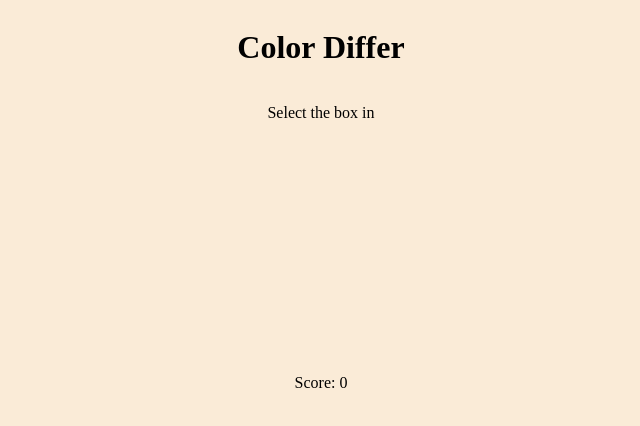
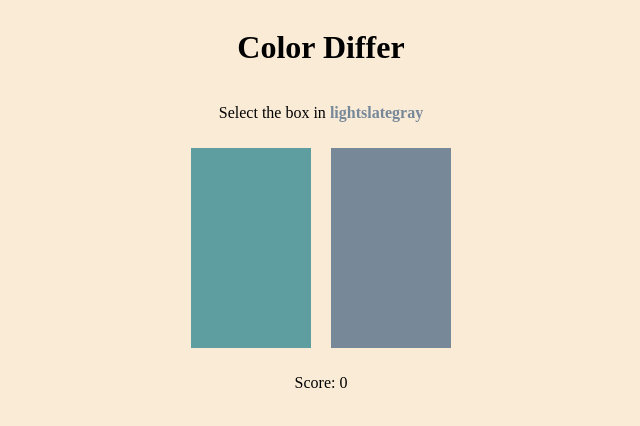
Before and after one commit to gunaykrgl/colorDiffer, a React (Vite) app: page / in a window 1280 px wide. Shown: the top 426 px of the page, without its empty margins (319-959 px from the left). Built offline with nearby package versions, Linux system fonts and the light colour scheme.

Commit message:
Modified handleClick function

```diff
--- a/src/App.jsx
+++ b/src/App.jsx
@@ -7,12 +7,12 @@ function App() {
   const [randomColorPair, setRandomColorPair] = useState([])
   const [correctAnswer, setCorrectAnswer] = useState()
   const [score, setScore] = useState(0)
+
   function handleClick(event) {
-    if (event.target.id == correctAnswer){
+    if (event.target.style.backgroundColor == correctAnswer){
       setRandomColorPair(getRandomPair(colorPairs))
       setScore(score => score + 1)
     }
-
   }
 
   useEffect(()=>{
@@ -28,19 +28,24 @@ function App() {
   //! EDIT NEEDED: For initialization
   useEffect(()=>{
     setRandomColorPair(getRandomPair(colorPairs))
-    setCorrectAnswer(["color1", "color2"][Math.floor(Math.random()* 2)])
-    console.log(correctAnswer)
+    setCorrectAnswer(randomColorPair[Math.random() > 0.5 ? 0 : 1])
   }, [colorPairs])
+
+  useEffect(()=>{
+    setCorrectAnswer(randomColorPair[Math.random() > 0.5 ? 0 : 1])
+  }, [randomColorPair])
 
   return (<div className='container'>
     <h1 className='title'>Color Differ</h1>
     <p>Select the box
-      in <span className="colorNameIdentifier">{randomColorPair[correctAnswer]}
+      in <span className="colorNameIdentifier"
+      style={{color: correctAnswer}}
+      >{correctAnswer}
     </span>
     </p>
     <div className='color-container'>
-      <div className='color' id="color1" style={{backgroundColor: randomColorPair["color1"]}} onClick={handleClick}></div>
-      <div className='color' id="color2" style={{backgroundColor: randomColorPair["color2"]}} onClick={handleClick}></div>
+      <div className='color' id="color0" style={{backgroundColor: randomColorPair[0]}} onClick={handleClick}></div>
+      <div className='color' id="color1" style={{backgroundColor: randomColorPair[1]}} onClick={handleClick}></div>
     </div>
     <p>Score: {score}</p>
   </div>)
```
